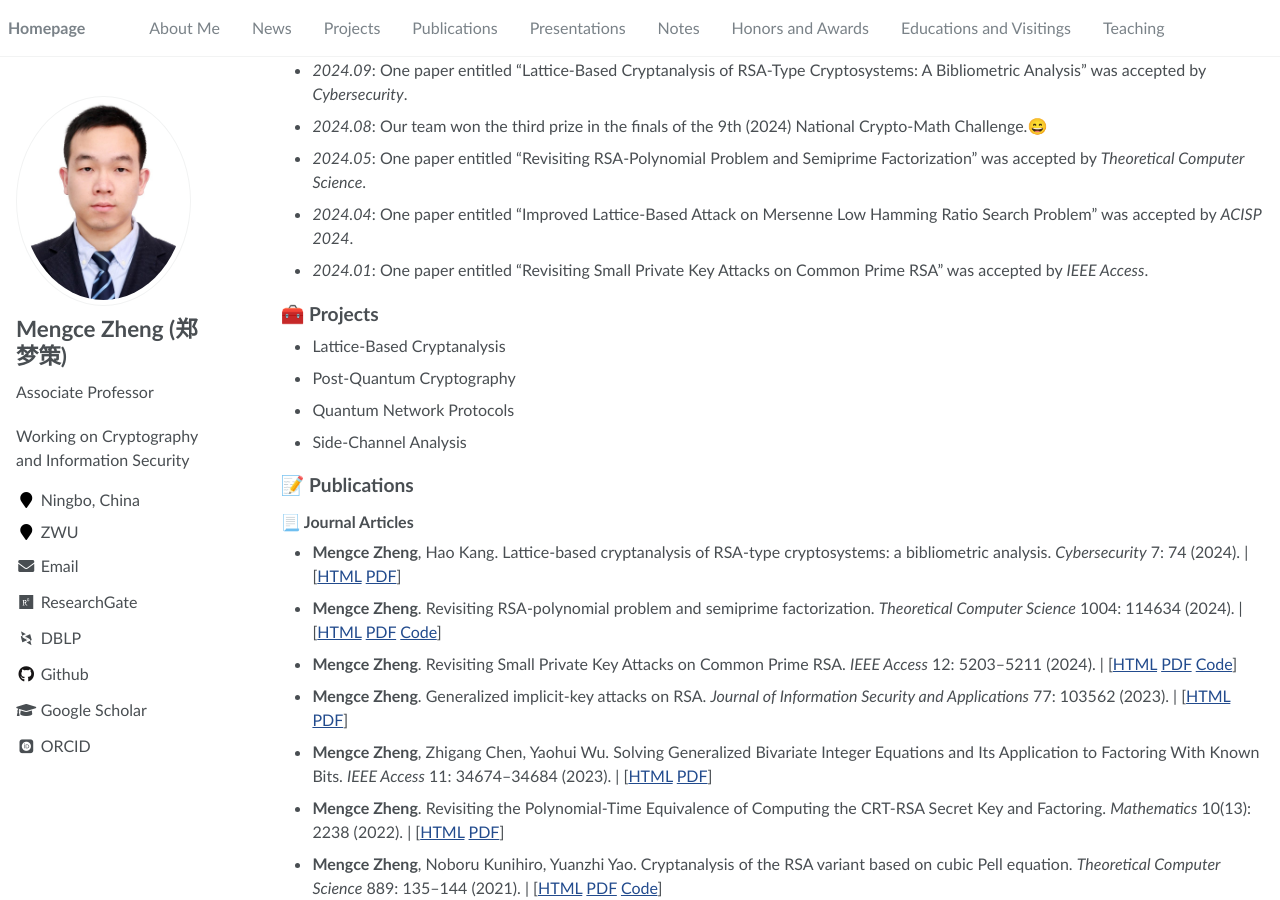
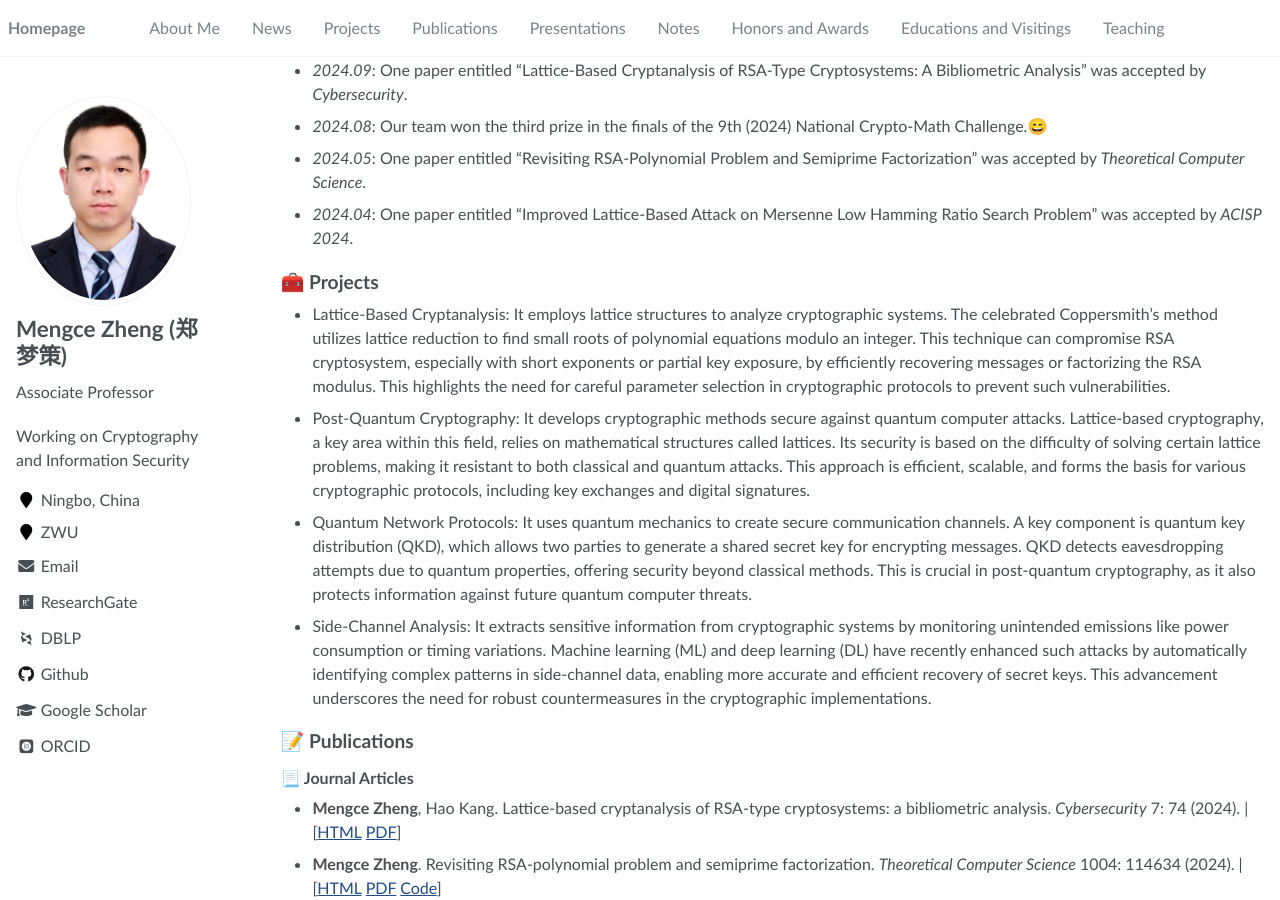
Before and after one commit to MengceZheng/MengceZheng.github.io, a Jekyll site: the page built from _pages/about.md, in a window 1280 px wide and 900 px high, scrolled down 499 px. Built offline with Jekyll 4.4.1, drawn with Linux system fonts in a browser that asks for light colours; some web fonts are replaced.

Commit message:
docs: update about.md

```diff
--- a/_pages/about.md
+++ b/_pages/about.md
@@ -37,17 +37,16 @@ If you are interested in similar research and seeking any form of academic coope
 - *2024.08*: Our team won the third prize in the finals of the 9th (2024) National Crypto-Math Challenge.😄
 - *2024.05*: One paper entitled "Revisiting RSA-Polynomial Problem and Semiprime Factorization" was accepted by *Theoretical Computer Science*.
 - *2024.04*: One paper entitled "Improved Lattice-Based Attack on Mersenne Low Hamming Ratio Search Problem" was accepted by *ACISP 2024*.
-- *2024.01*: One paper entitled "Revisiting Small Private Key Attacks on Common Prime RSA" was accepted by *IEEE Access*.
 
 ## 🧰 Projects
 
-- Lattice-Based Cryptanalysis
+- Lattice-Based Cryptanalysis: It employs lattice structures to analyze cryptographic systems. The celebrated Coppersmith's method utilizes lattice reduction to find small roots of polynomial equations modulo an integer. This technique can compromise RSA cryptosystem, especially with short exponents or partial key exposure, by efficiently recovering messages or factorizing the RSA modulus. This highlights the need for careful parameter selection in cryptographic protocols to prevent such vulnerabilities.
 
-- Post-Quantum Cryptography
+- Post-Quantum Cryptography: It develops cryptographic methods secure against quantum computer attacks. Lattice-based cryptography, a key area within this field, relies on mathematical structures called lattices. Its security is based on the difficulty of solving certain lattice problems, making it resistant to both classical and quantum attacks. This approach is efficient, scalable, and forms the basis for various cryptographic protocols, including key exchanges and digital signatures.
 
-- Quantum Network Protocols
+- Quantum Network Protocols: It uses quantum mechanics to create secure communication channels. A key component is quantum key distribution (QKD), which allows two parties to generate a shared secret key for encrypting messages. QKD detects eavesdropping attempts due to quantum properties, offering security beyond classical methods. This is crucial in post-quantum cryptography, as it also protects information against future quantum computer threats.
 
-- Side-Channel Analysis
+- Side-Channel Analysis: It extracts sensitive information from cryptographic systems by monitoring unintended emissions like power consumption or timing variations. Machine learning (ML) and deep learning (DL) have recently enhanced such attacks by automatically identifying complex patterns in side-channel data, enabling more accurate and efficient recovery of secret keys. This advancement underscores the need for robust countermeasures in the cryptographic implementations.
 
 ## 📝 Publications
 
```
